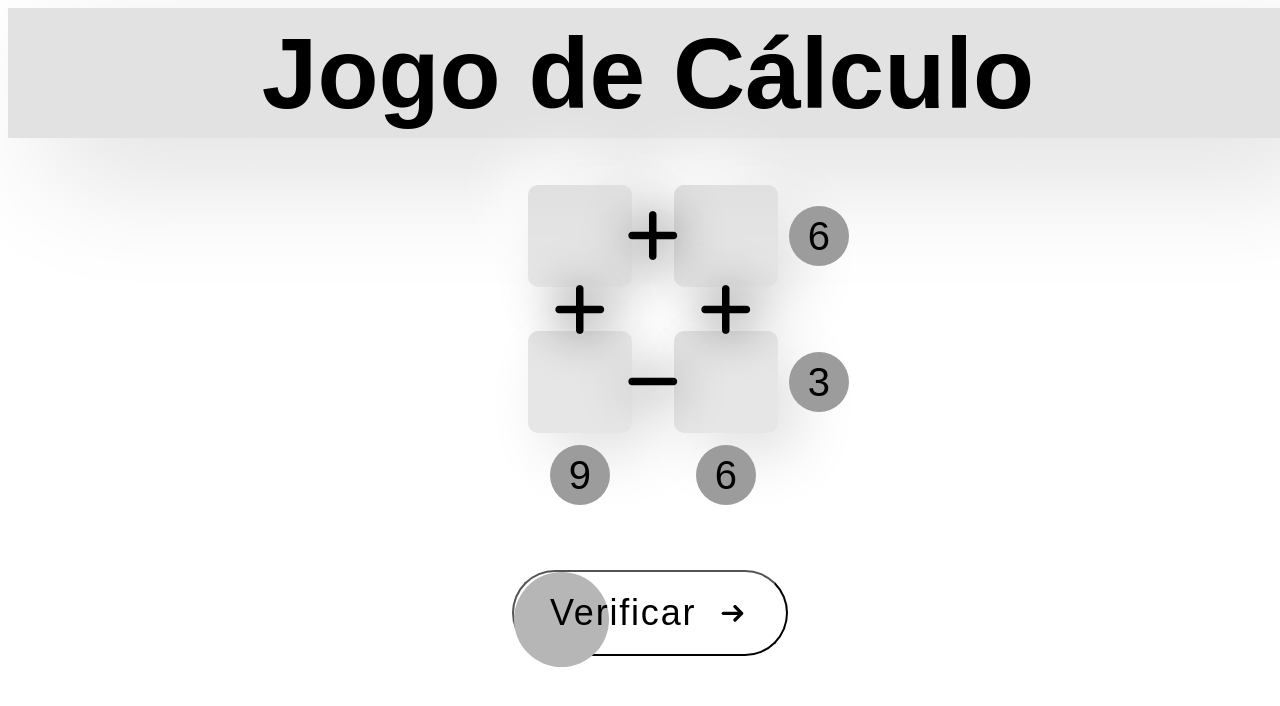
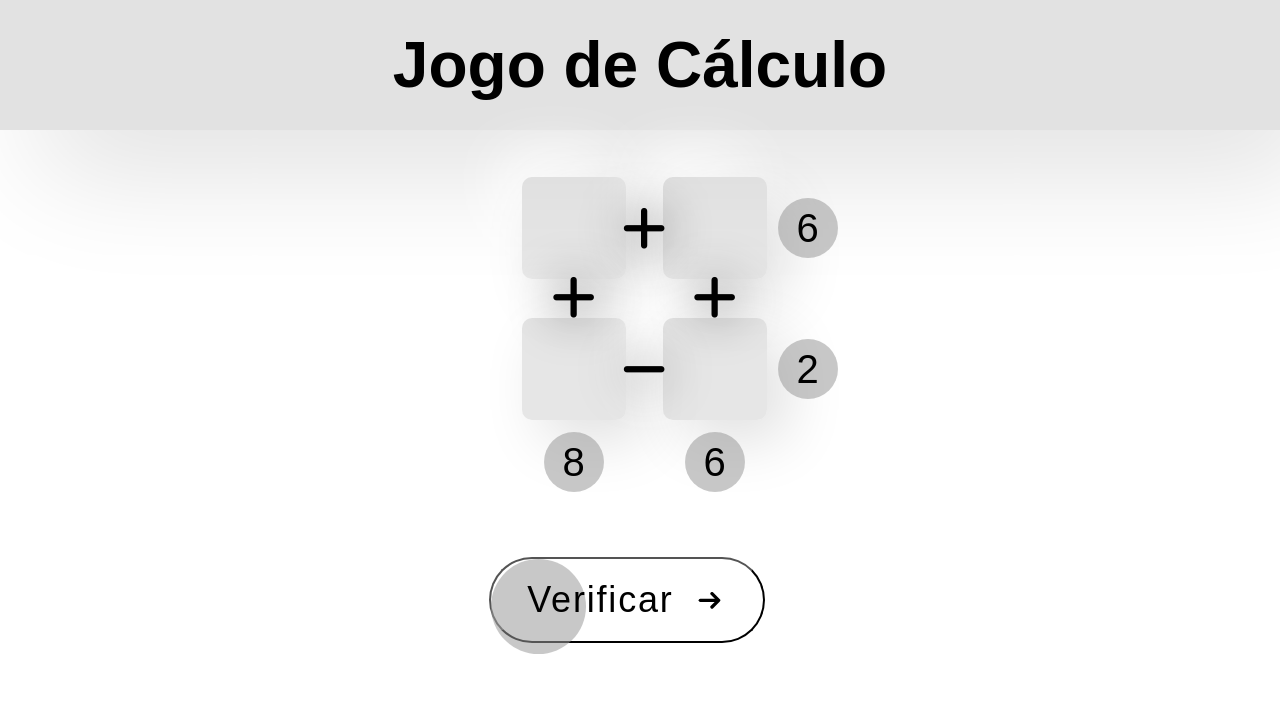
Before and after one commit to riandte/jogo, a plain HTML site: page index.html in a window 1280 px wide. Drawn offline with Linux system fonts and the light colour scheme; a web font is replaced by a local one.

Commit message:
atualizaçao 5

```diff
--- a/main.js
+++ b/main.js
@@ -1,14 +1,14 @@
 
-// Função para gerar um número aleatório em um intervalo específico
+// Função para gerar um número aleatório
 function getRandomNumber(min, max) {
   return Math.floor(Math.random() * (max - min + 1)) + min;
 }
 
-// Gerar números aleatórios para a, b, c e d
+// Gerar números aleatórios para re, rf, rg e rh
 const re = getRandomNumber(0, 10);
 const rf = getRandomNumber(0, 10);
-const rg = getRandomNumber(5, 10);
-const rh = getRandomNumber(0, 5);
+const rg = getRandomNumber(4, 10);
+const rh = getRandomNumber(0, 6);
 
 // Exibir as equações
 const resultA = document.querySelector(".a");
--- a/style.css
+++ b/style.css
@@ -5,8 +5,7 @@ body{
     align-items: center;
     background-color: rgba(255, 255, 255, 0.966);
     font-family: "poppins", sans-serif;
-    scale: 100%;
-    width: 100%;
+    margin: 0;
 }
 label {
     position: absolute;
@@ -16,8 +15,9 @@ label {
     display: flex;
     margin: 0px;
     justify-content: center;
-    font-size: 50px;
     align-items: center;
+    text-align: center;
+    font-size: 200%;
     background-color: rgb(226, 226, 226);
     width: 100%;
     height: 130px;
@@ -27,9 +27,10 @@ label {
 .sinal{
     position: relative;
     display: flex;
-    font-size: 60px;
+    font-size: 50px;
     margin: auto 0 auto 0;
     text-shadow: 1px 1px 50px;
+
 }
 .s1{
     grid-column: 2;
@@ -51,7 +52,7 @@ label {
     grid-row: 3;
 }
 .result{
-    background-color: #9c9c9c;
+    background-color: #9c9c9c8c;
     display: flex;
     align-items: center;
     font-size: 40px;
@@ -119,16 +120,16 @@ label {
 }
 .input-grid{
     display: grid;
-    grid-template-columns: 116px 30px 116px 70px;
-    grid-template-rows: 116px 30px 116px 70px;
+    grid-template-columns: 116px 25px 116px 70px;
+    grid-template-rows: 116px 25px 116px 70px;
     place-items: center;
     margin-top: 40px;
     margin-left: 12%;
 }
 .botao{
-    position: fixed;
+    position: absolute;
     align-items: center;
-    margin: 60px 30px;
+    margin: 60px 30px 20% 01%;
     padding: 20px 36px;
     transition: all 0.2s ease;
     border-radius: 50px;
@@ -143,7 +144,7 @@ label {
     left: 0;
     display: block;
     border-radius: 50px;
-    background: #b6b6b6;
+    background: #9c9c9c8c;
     width: 95px;
     height: 95px;
     transition: all 0.5s ease;
@@ -170,7 +171,7 @@ label {
    }
 .botao:hover:before {
     width: 100%;
-    background: #b6b6b6;
+    background: #9c9c9c8c;
    }
 .botao:hover svg {
     transform: translateX(0);
```
